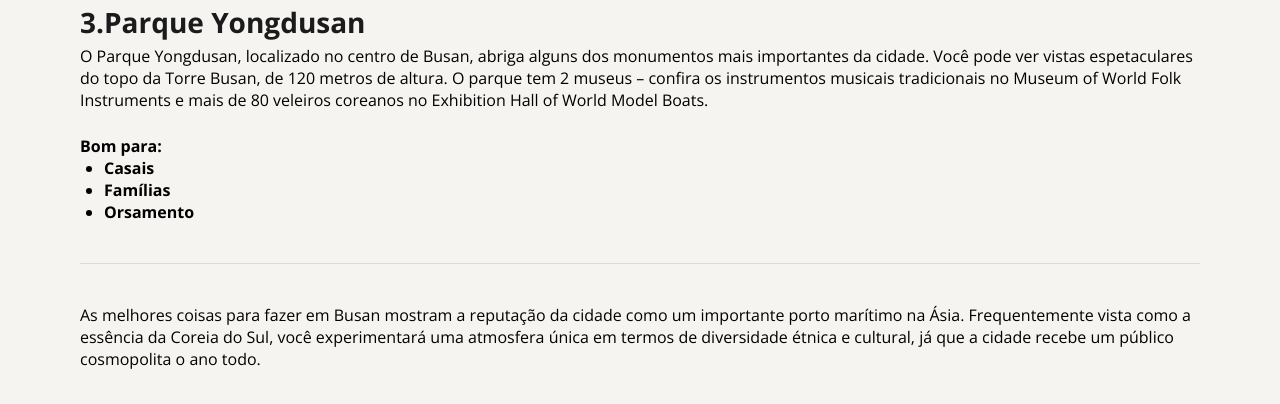
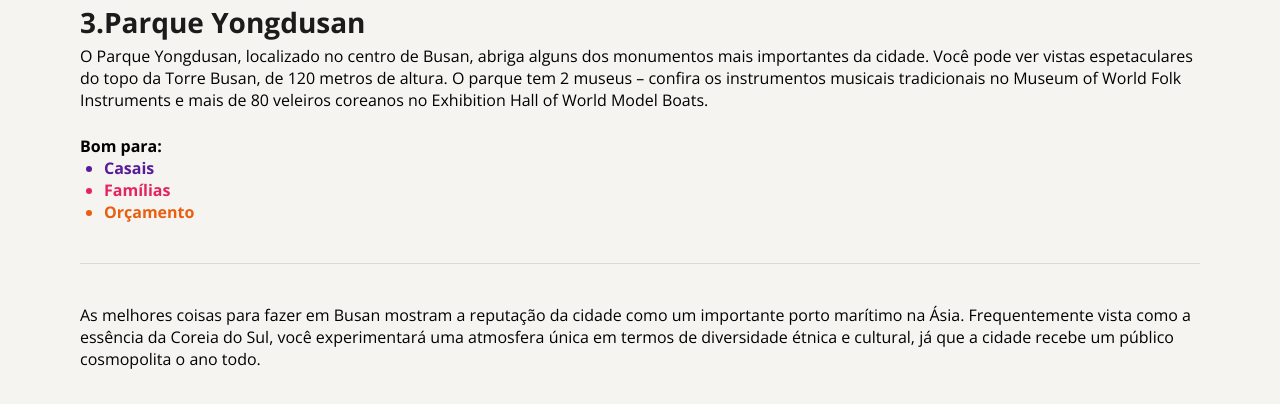
Before and after one commit to priscila0508/locais_turisticos, a plain HTML site: page index.html in a window 1280 px wide. Shown: the part 2778-3182 px from the top of the page. Drawn offline with nearby package versions, Linux system fonts and the light colour scheme.

Commit message:
Fim das estilizações da section.destino_3

```diff
--- a/index.html
+++ b/index.html
@@ -53,7 +53,7 @@
                 <ul>
                     <li>Casais</li>
                     <li>Famílias</li>
-                    <li>Orsamento</li>
+                    <li>Orçamento</li>
                 </ul>
             </section>
         </main>
--- a/styles/page.css
+++ b/styles/page.css
@@ -51,4 +51,18 @@
             color: var(--accent-blue);
         }
     }
+
+    .destino_3{
+        ul{
+            li:nth-of-type(1){
+                color: var(--accent-purple);
+            }
+            li:nth-of-type(2){
+                color: var(--accent-pink);
+            }
+            li:nth-of-type(3){
+                color: var(--accent-orange);
+            }
+        }
+    }
 }
```
